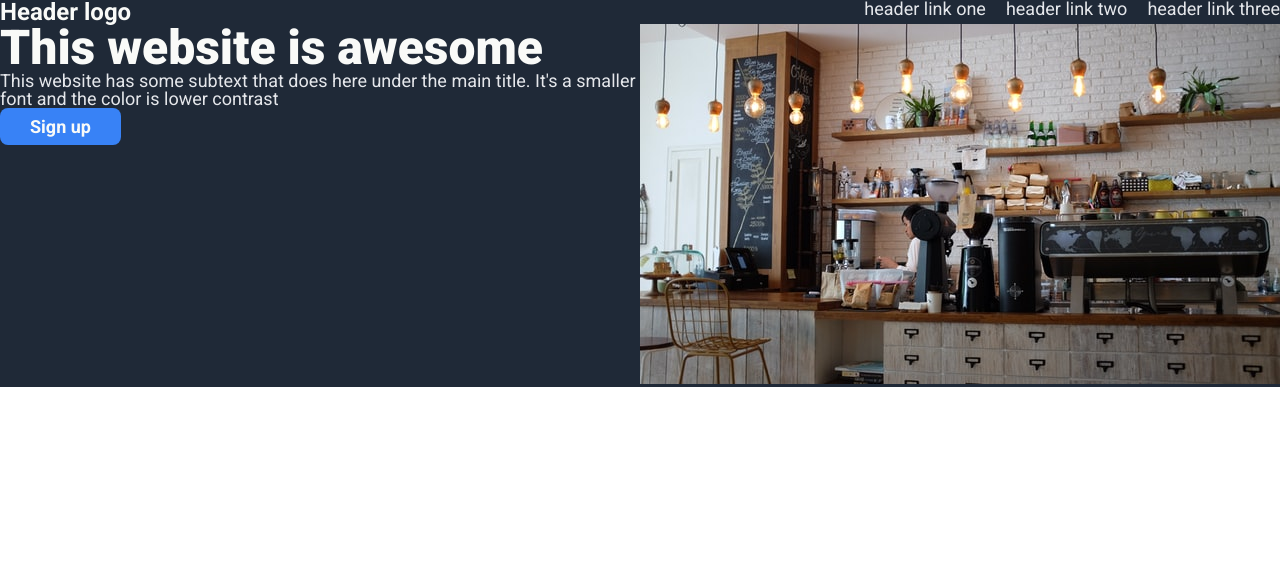
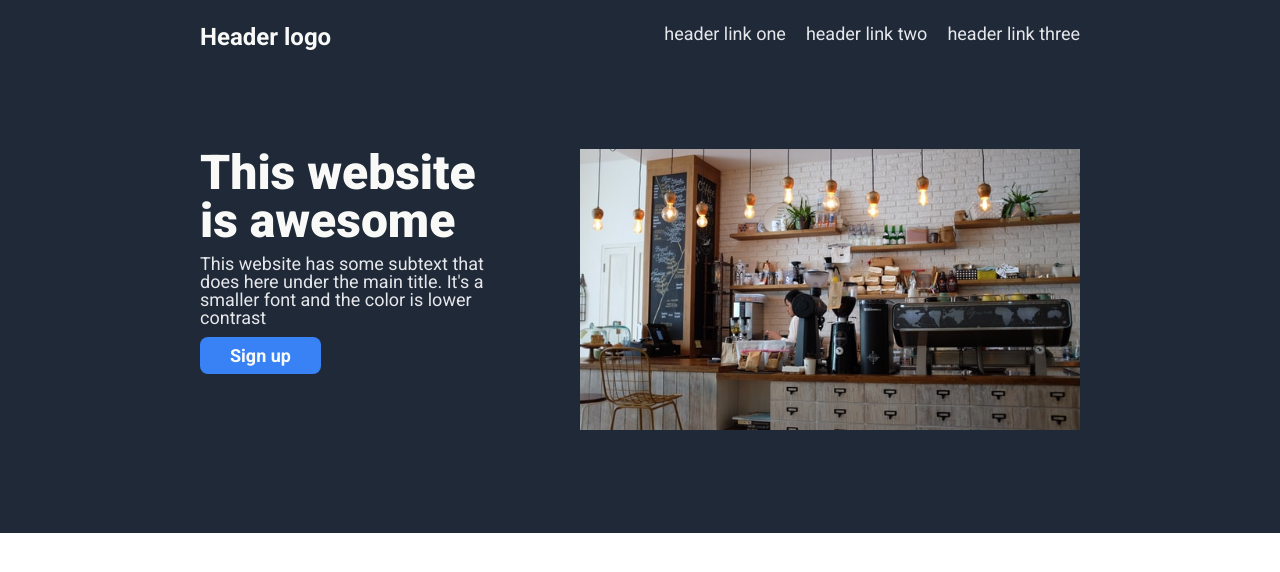
Before and after one commit to alanluisva/landing-page, a plain HTML site: page index.html in a window 1280 px wide. Drawn offline with Linux system fonts and the light colour scheme.

Commit message:
Chage the size for the image

```diff
--- a/style.css
+++ b/style.css
@@ -18,11 +18,13 @@ h1 {
     font-size: 48px;
     color: #F9FAF8;
     font-weight: 900;
+    margin-bottom: 10px;
 }
 
 .awesome p, .right a {
     font-size: 18px;
     color: #E5E7EB;
+    margin-bottom: 10px;
 }
 
 .left {
@@ -35,15 +37,18 @@ h1 {
     display: flex;
     flex-direction: column;
     background-color: #1F2937;
+    padding: 25px 200px 100px;
 }
 
 .main {
     display: flex;
+    gap: 60px;
 }
 
 .header {
     display: flex;
     justify-content: space-between;
+    margin-bottom: 100px;
 }
 
 button {
@@ -56,3 +61,9 @@ button {
     padding: 8px 30px;
     border-radius: 8px;
 }
+
+img {
+    height: auto;
+    width: 500px;
+
+}
```
